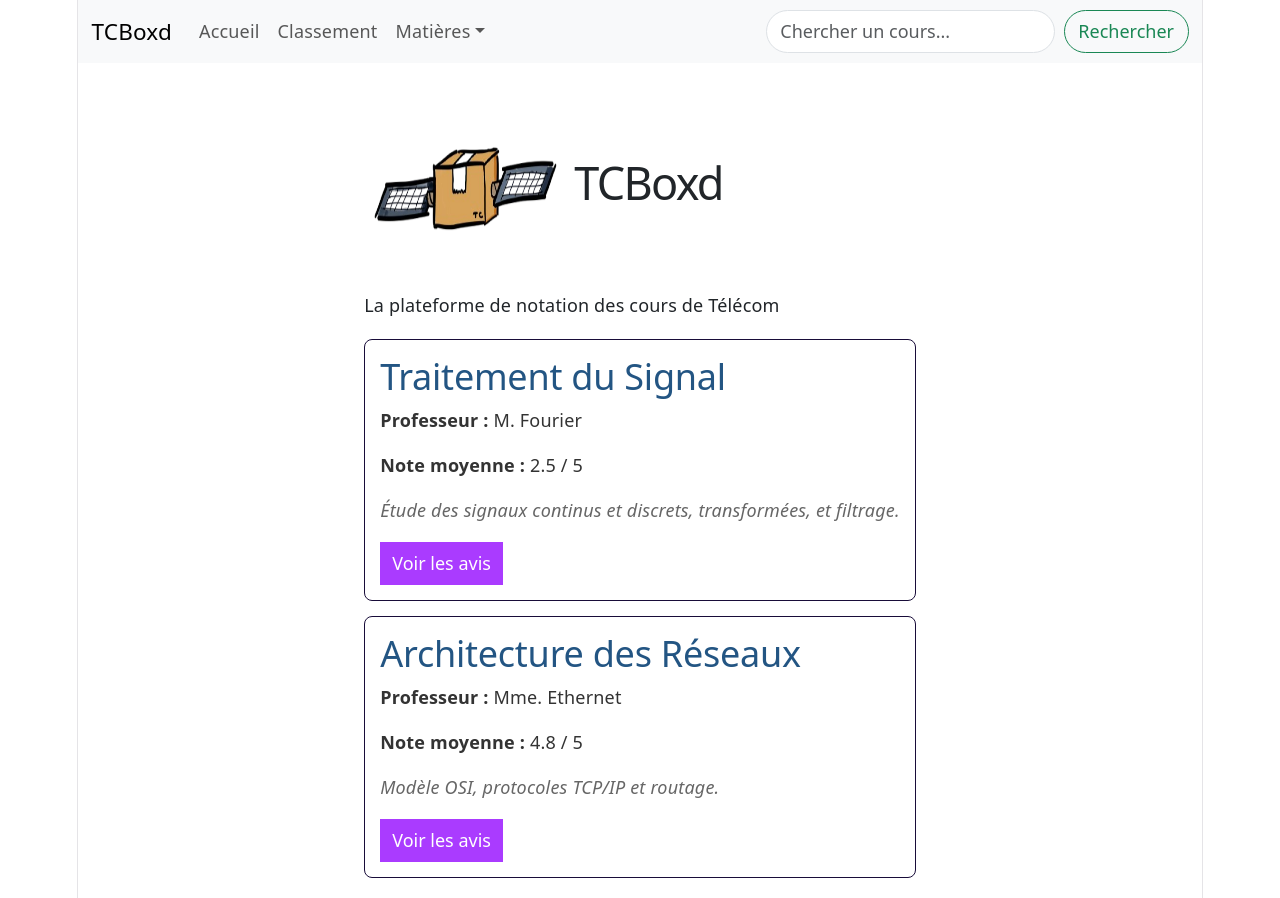
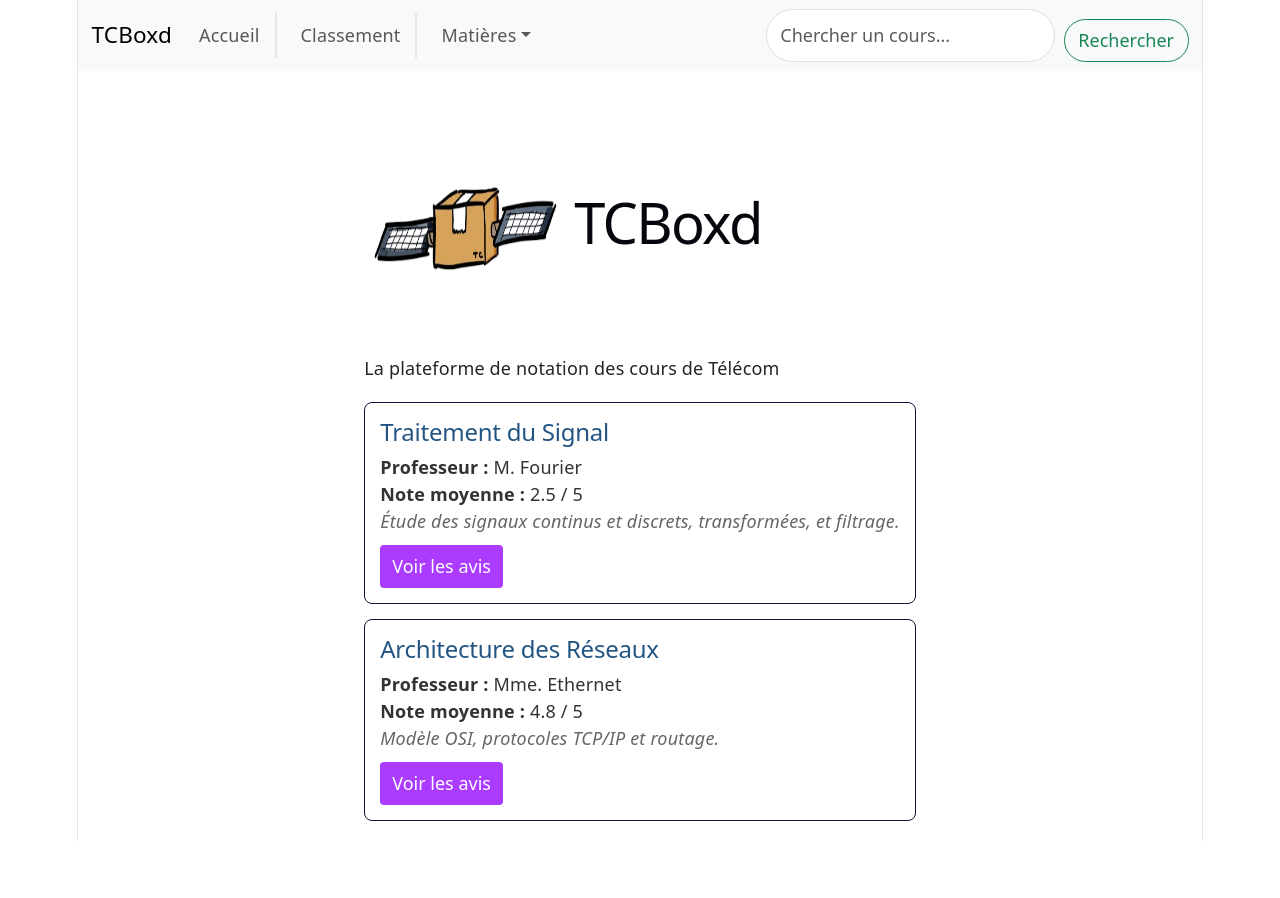
Before and after one commit to Xivo0/tcboxd-react, a React (Vite) app: page / in a window 1280 px wide. After the commit the page ends 841 px from the top, so only its background shows below. Built offline with nearby package versions, Linux system fonts and the light colour scheme.

Commit message:
barre recherche arrondie + traits dans les onglets

```diff
--- a/src/NavBar.jsx
+++ b/src/NavBar.jsx
@@ -19,8 +19,8 @@ export default function NavBar() {
             style={{ maxHeight: '100px' }}
             navbarScroll
           >
-            <Nav.Link href="#accueil">Accueil</Nav.Link>
-            <Nav.Link href="#classement">Classement</Nav.Link>
+            <Nav.Link href="#accueil" className="onglet-separateur">Accueil</Nav.Link>
+            <Nav.Link href="#classement" className="onglet-separateur">Classement</Nav.Link>
             <NavDropdown title="Matières" id="navbarScrollingDropdown">
               <NavDropdown.Item href="#ts">Traitement du Signal</NavDropdown.Item>
               <NavDropdown.Item href="#res">Réseaux</NavDropdown.Item>
--- a/src/index.css
+++ b/src/index.css
@@ -109,3 +109,21 @@ code {
   padding: 4px 8px;
   background: var(--code-bg);
 }
+
+/* Dessine la barre verticale sur les écrans d'ordinateur */
+.onglet-separateur {
+  border-right: 2px solid #e5e4e7; /* Couleur grise claire */
+  padding-right: 15px !important; /* Espace entre le texte et la barre */
+  margin-right: 15px; /* Espace entre la barre et le lien suivant */
+}
+
+/* Sur les téléphones, le menu devient vertical : on change la barre de place */
+@media (max-width: 991px) {
+  .onglet-separateur {
+    border-right: none; /* On enlève la barre verticale */
+    border-bottom: 1px solid #e5e4e7; /* On met une barre horizontale en dessous */
+    margin-right: 0;
+    padding-bottom: 10px;
+    margin-bottom: 10px;
+  }
+}
--- a/src/main.tsx
+++ b/src/main.tsx
@@ -1,8 +1,9 @@
 import { StrictMode } from 'react'
 import { createRoot } from 'react-dom/client'
+import 'bootstrap/dist/css/bootstrap.min.css';
 import './index.css'
 import App from './App.tsx'
-import 'bootstrap/dist/css/bootstrap.min.css';
+
 
 createRoot(document.getElementById('root')!).render(
   <StrictMode>
```
